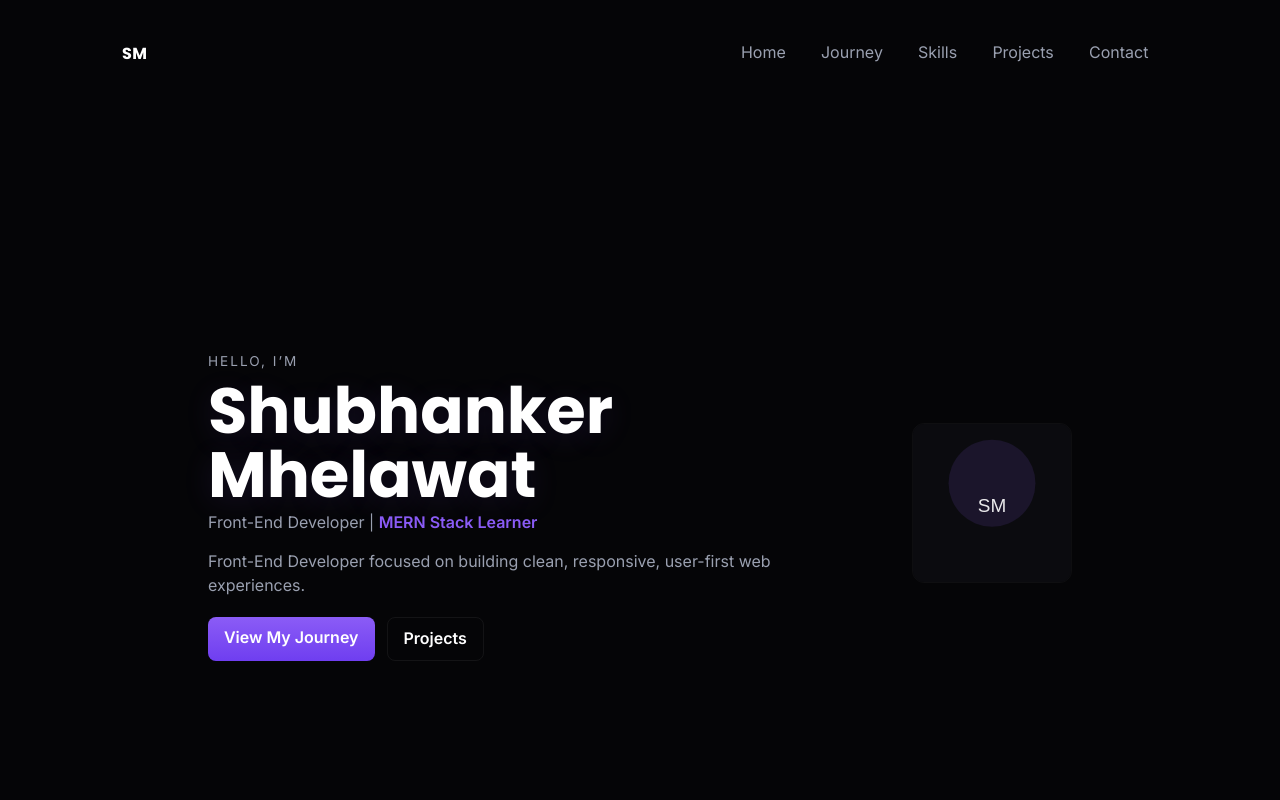
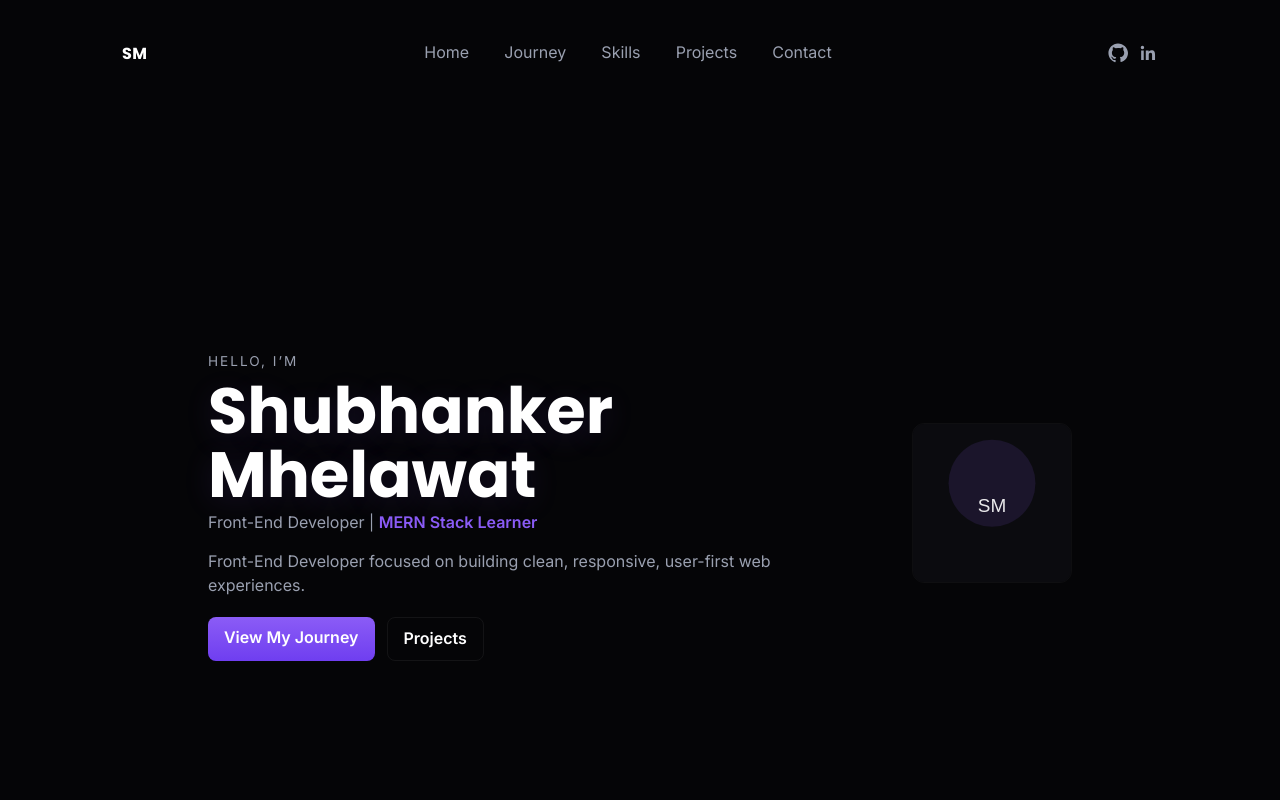
Before and after one commit to ishubhsaga/my-portfolio, a plain HTML site: page index.html in a window 1280 px wide. Shown: the top 800 px of the page. Drawn offline with Linux system fonts and the light colour scheme.

Commit message:
Add top navigation social links (GitHub, LinkedIn) and styles; remove footer duplication

```diff
--- a/css/styles.css
+++ b/css/styles.css
@@ -98,6 +98,12 @@ ul{margin:0;padding:0;list-style:none}
 /* Footer */
 .site-footer{padding:2rem 0;border-top:1px solid rgba(255,255,255,0.03);text-align:center}
 
+/* Header social */
+.header-social{display:flex;gap:0.6rem;align-items:center}
+.header-social a{color:var(--muted);display:inline-flex;align-items:center}
+.header-social a:hover{color:var(--accent)}
+.header-social a svg{width:20px;height:20px;display:block;fill:currentColor}
+
 /* Reveal animations */
 .section{opacity:0;transform:translateY(12px);transition:opacity var(--transition),transform var(--transition)}
 .section--reveal{opacity:0;transform:translateY(12px)}
--- a/index.html
+++ b/index.html
@@ -38,6 +38,18 @@
                     <li><a href="#contact">Contact</a></li>
                 </ul>
             </nav>
+            <div class="header-social" aria-hidden="false">
+                <a href="https://github.com/ishubhsaga" aria-label="GitHub" target="_blank" rel="noopener">
+                    <svg viewBox="0 0 24 24" fill="currentColor" width="20" height="20" aria-hidden="true">
+                        <path d="M12 .5C5.73.5.5 5.74.5 12.02c0 5.12 3.29 9.46 7.86 10.99.57.1.78-.25.78-.55 0-.27-.01-1.16-.02-2.1-3.2.69-3.88-1.54-3.88-1.54-.52-1.32-1.28-1.67-1.28-1.67-1.05-.72.08-.71.08-.71 1.16.08 1.77 1.19 1.77 1.19 1.03 1.76 2.71 1.25 3.37.96.11-.75.4-1.25.73-1.54-2.55-.29-5.23-1.28-5.23-5.69 0-1.26.45-2.29 1.19-3.1-.12-.29-.52-1.47.11-3.06 0 0 .97-.31 3.18 1.18a11.07 11.07 0 0 1 2.9-.39c.98 0 1.97.13 2.9.39 2.2-1.5 3.18-1.18 3.18-1.18.63 1.59.23 2.77.11 3.06.74.81 1.19 1.84 1.19 3.1 0 4.42-2.69 5.39-5.25 5.68.41.35.78 1.04.78 2.1 0 1.52-.02 2.75-.02 3.12 0 .3.2.66.79.55C20.71 21.47 24 17.13 24 12.02 24 5.74 18.27.5 12 .5z" />
+                    </svg>
+                </a>
+                <a href="https://linkedin.com/in/shubhankar-meh/" aria-label="LinkedIn" target="_blank" rel="noopener">
+                    <svg viewBox="0 0 24 24" fill="currentColor" width="20" height="20" aria-hidden="true">
+                        <path d="M20.447 20.452h-3.554v-5.569c0-1.328-.026-3.037-1.852-3.037-1.853 0-2.136 1.445-2.136 2.941v5.665H9.349V9h3.414v1.561h.049c.477-.9 1.637-1.852 3.37-1.852 3.602 0 4.267 2.37 4.267 5.456v6.287zM5.337 7.433a2.065 2.065 0 1 1 0-4.13 2.065 2.065 0 0 1 0 4.13zM6.884 20.452H3.789V9h3.095v11.452z" />
+                    </svg>
+                </a>
+            </div>
         </div>
     </header>
 
```
